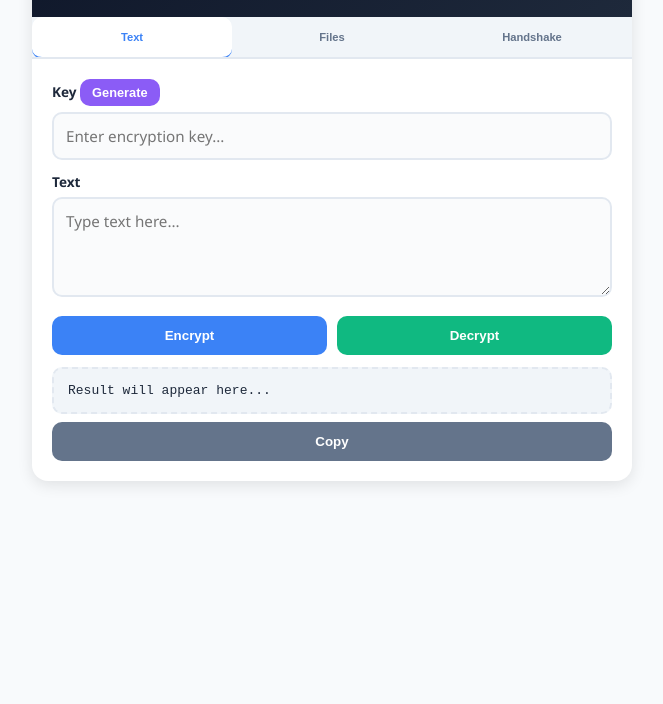
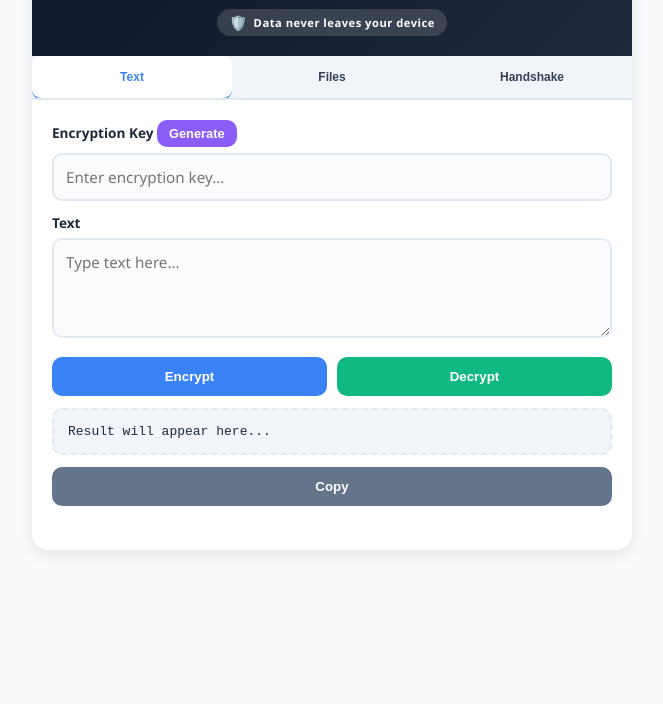
Before and after one commit to ahmedspider4444-sketch/privacy-vault, a plain HTML site: page index.html in a window 1280 px wide. Shown: the part 96-800 px from the top of the page, without its empty margins (308-971 px from the left). Drawn offline with Linux system fonts and the light colour scheme.

Commit message:
Update index.html

```diff
--- a/index.html
+++ b/index.html
@@ -28,11 +28,28 @@
             direction: ltr;
         }
         #mainApp { display: block; }
-        .container { max-width: 600px; margin: 0 auto; background: white; border-radius: var(--radius); box-shadow: 0 4px 15px rgba(0,0,0,0.1); overflow: hidden; }
+        .container { max-width: 600px; margin: 0 auto; background: white; border-radius: var(--radius); box-shadow: 0 4px 15px rgba(0,0,0,0.1); overflow: hidden; padding-bottom: 24px; } /* added padding-bottom */
         .app-header { background: linear-gradient(135deg, var(--primary), #1e293b); color: white; padding: 20px 24px; text-align: center; }
         .app-header h1 { font-size: 1.4rem; margin-bottom: 4px; }
+        .offline-badge {
+            display: inline-flex;
+            align-items: center;
+            gap: 6px;
+            background: rgba(255,255,255,0.15);
+            color: white;
+            padding: 4px 12px;
+            border-radius: 20px;
+            font-size: 0.7rem;
+            font-weight: 600;
+            margin-top: 8px;
+            letter-spacing: 0.5px;
+        }
+        .offline-badge::before {
+            content: "🛡️";
+            font-size: 0.9rem;
+        }
         .tabs { display: flex; background: #f1f5f9; border-bottom: 2px solid var(--border); overflow-x: auto; }
-        .tab-btn { flex: 1; padding: 14px 8px; background: transparent; border: none; font-size: 0.7rem; font-weight: 600; color: #64748b; cursor: pointer; white-space: nowrap; }
+        .tab-btn { flex: 1; padding: 14px 8px; background: transparent; border: none; font-size: 0.75rem; font-weight: 600; color: #334155; cursor: pointer; white-space: nowrap; } /* improved contrast */
         .tab-btn.active { color: var(--accent); background: white; border-bottom: 2px solid var(--accent); margin-bottom: -2px; }
         .tab-content { display: none; padding: 20px; }
         .tab-content.active { display: block; }
@@ -57,7 +74,8 @@
     <div class="container">
         <div class="app-header">
             <h1>PrivacyVault</h1>
-            <p>Offline AES-256 Encryption</p>
+            <p style="opacity:0.9; margin-bottom:4px;">Military-grade AES-256 Encryption</p>
+            <div class="offline-badge">Data never leaves your device</div>
         </div>
         <div class="tabs">
             <button class="tab-btn active" onclick="switchTab('text', this)">Text</button>
@@ -67,7 +85,7 @@
 
         <!-- Text Encryption Tab -->
         <div id="tab-text" class="tab-content active">
-            <label>Key <button class="btn-gen" onclick="generatePassword('keyInput')">Generate</button></label>
+            <label>Encryption Key <button class="btn-gen" onclick="generatePassword('keyInput')">Generate</button></label>
             <input type="text" id="keyInput" placeholder="Enter encryption key...">
             <label style="margin-top:12px;">Text</label>
             <textarea id="textInput" placeholder="Type text here..."></textarea>
@@ -76,12 +94,12 @@
                 <button class="btn-dec" onclick="processText(false)">Decrypt</button>
             </div>
             <div class="result-box" id="resultOutput">Result will appear here...</div>
-            <button class="btn-copy" onclick="copyResult()" style="margin-top:8px; width:100%;">Copy</button>
+            <button class="btn-copy" onclick="copyResult()" style="margin-top:12px; width:100%;">Copy</button>
         </div>
 
         <!-- File Encryption Tab -->
         <div id="tab-file" class="tab-content">
-            <label>Key <button class="btn-gen" onclick="generatePassword('fileKey')">Generate</button></label>
+            <label>Encryption Key <button class="btn-gen" onclick="generatePassword('fileKey')">Generate</button></label>
             <input type="text" id="fileKey" placeholder="Enter encryption key...">
             <div class="file-zone" onclick="document.getElementById('fileInput').click()">
                 <p>Tap to select a file</p>
@@ -336,10 +354,8 @@
         const t = document.getElementById('resultOutput').innerText;
         if (!t || t === "Result will appear here...") return;
 
-        // Use modern clipboard API if available in a secure context
         if (navigator.clipboard && window.isSecureContext) {
             navigator.clipboard.writeText(t).then(() => alert("Copied!")).catch(() => {
-                // Fallback on failure
                 fallbackCopy(t);
             });
         } else {
```
